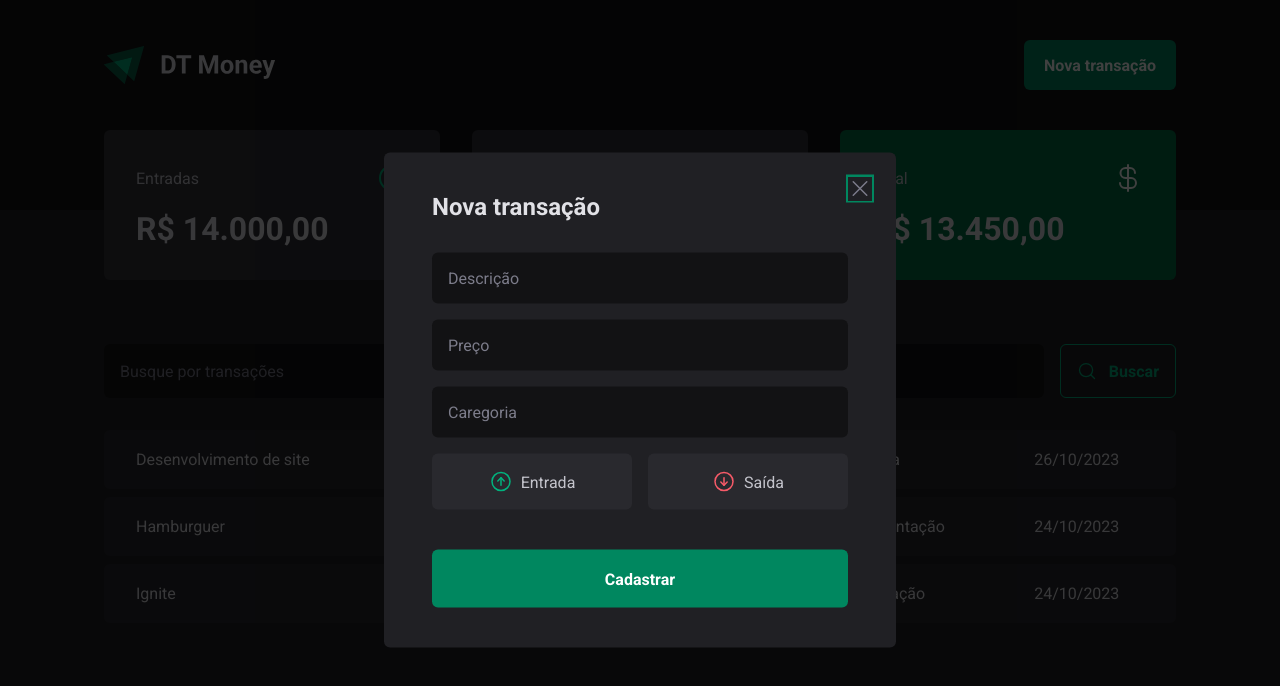
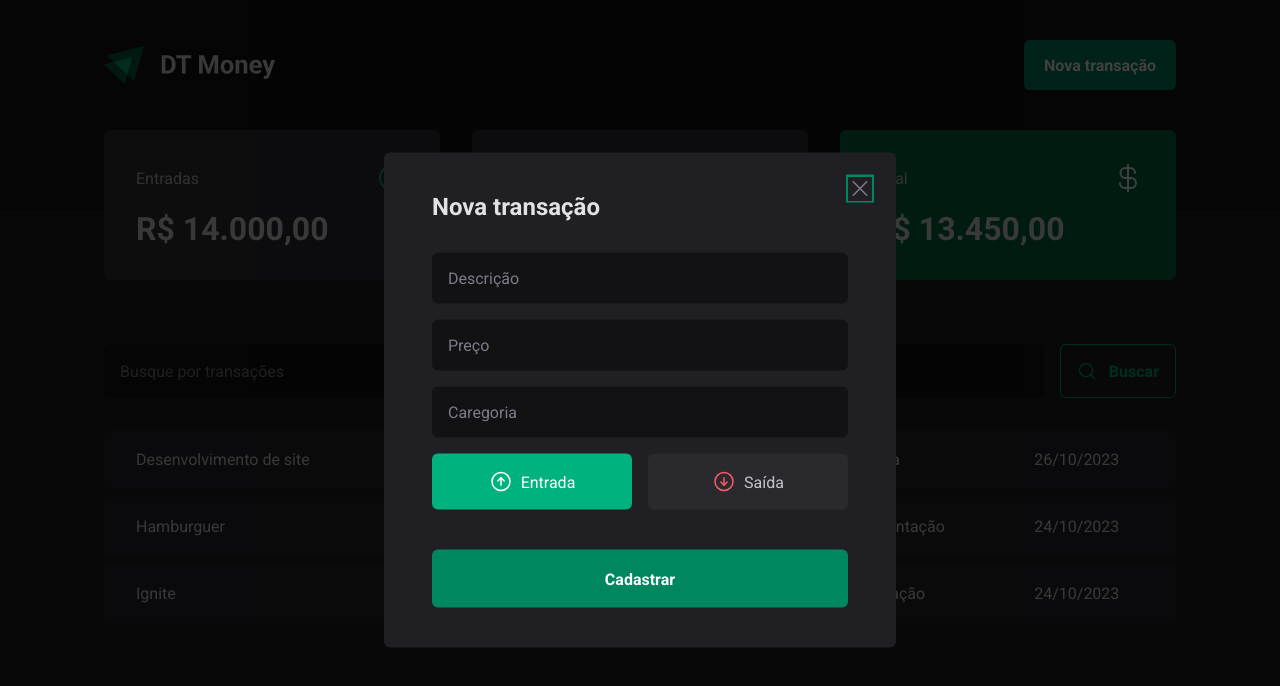
Before and after one commit to Luancss/Dtmoney-02, a React (Create React App) app: page / in a window 1280 px wide. Both pictures are taken after a click on the button "Nova transação". Shown: the top 686 px of the page. Built offline with nearby package versions, Linux system fonts and the light colour scheme; data requests are answered from the project's data file.

Commit message:
Controlled components

```diff
--- a/src/components/NewTransactionModal/index.tsx
+++ b/src/components/NewTransactionModal/index.tsx
@@ -8,7 +8,7 @@
 } from "./styles";
 import { ArrowCircleDown, ArrowCircleUp, X } from "phosphor-react";
 import * as z from "zod";
-import { useForm } from "react-hook-form";
+import { Controller, useForm } from "react-hook-form";
 import { zodResolver } from "@hookform/resolvers/zod";
 
 const newTransactionFormSchema = z.object({
@@ -21,12 +21,20 @@
 type NewTransactionFormInputs = z.infer<typeof newTransactionFormSchema>;
 
 export function NewTransactionModal() {
-  const { register, handleSubmit, formState: {isSubmitting} } = useForm<NewTransactionFormInputs>({
+  const {
+    control,
+    register,
+    handleSubmit,
+    formState: { isSubmitting },
+  } = useForm<NewTransactionFormInputs>({
     resolver: zodResolver(newTransactionFormSchema),
+    defaultValues: {
+      type: 'income',
+    }
   });
 
   async function handleCreateNewTransaction(data: NewTransactionFormInputs) {
-    await new Promise(resolve => setTimeout(resolve, 2000))
+    await new Promise((resolve) => setTimeout(resolve, 2000));
     console.log(data);
   }
 
@@ -57,7 +65,14 @@
             {...register("category")}
           />
 
-          <TransactionType>
+          <Controller
+            control={control}
+            name="type"
+            render={({field}) => {
+              console.log(field);
+
+              return (
+                <TransactionType onValueChange={field.onChange} value={field.value}>
                   <TransactionTypeButton variant="income" value="income">
                     <ArrowCircleUp size={24} />
                     Entrada
@@ -67,8 +82,13 @@
                     Saída
                   </TransactionTypeButton>
                 </TransactionType>
+              );
+            }}
+          />
 
-          <button type="submit" disabled={isSubmitting}>Cadastrar</button>
+          <button type="submit" disabled={isSubmitting}>
+            Cadastrar
+          </button>
         </form>
       </Content>
     </Dialog.Portal>
```
Lines whose indentation alone changed are shown as unchanged.
